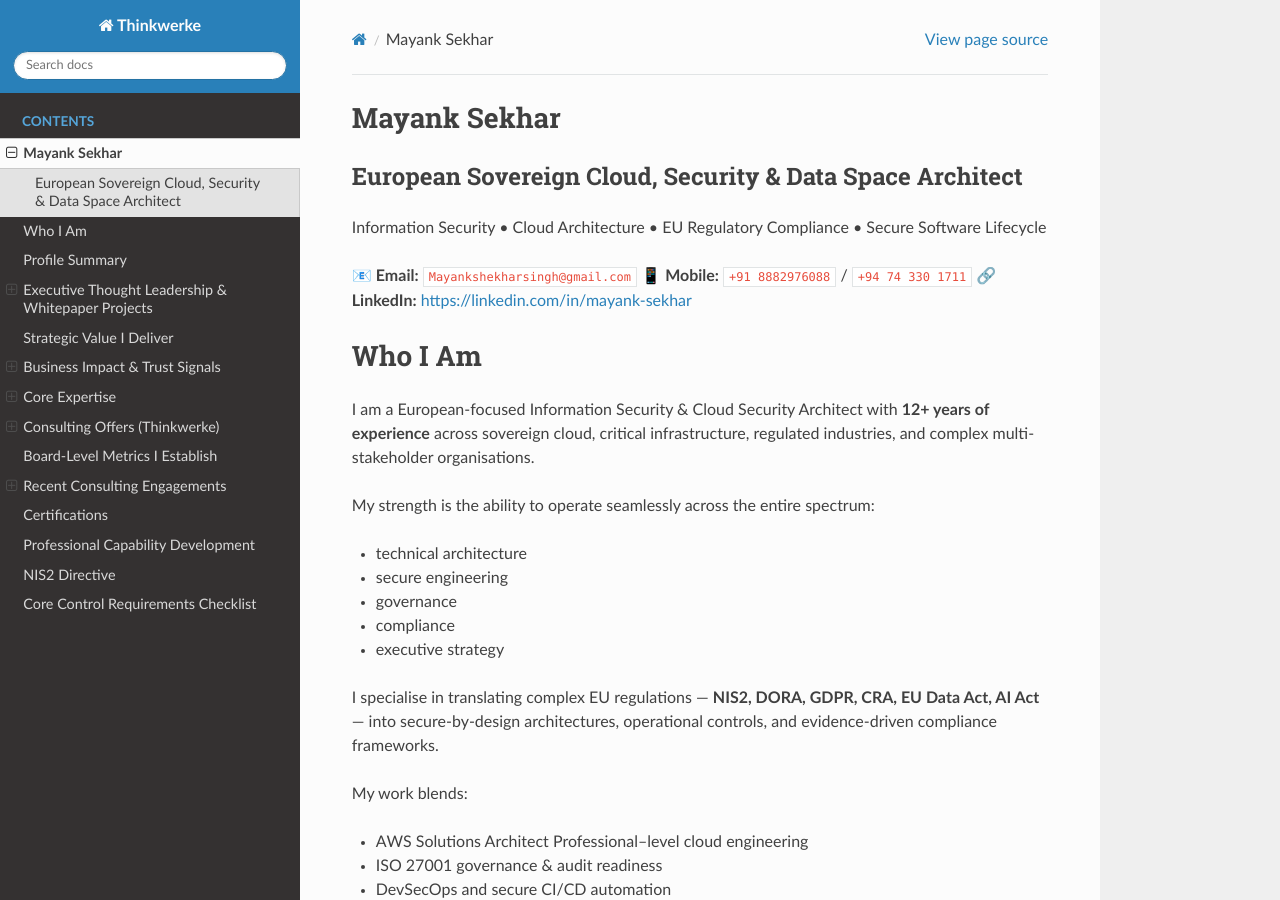
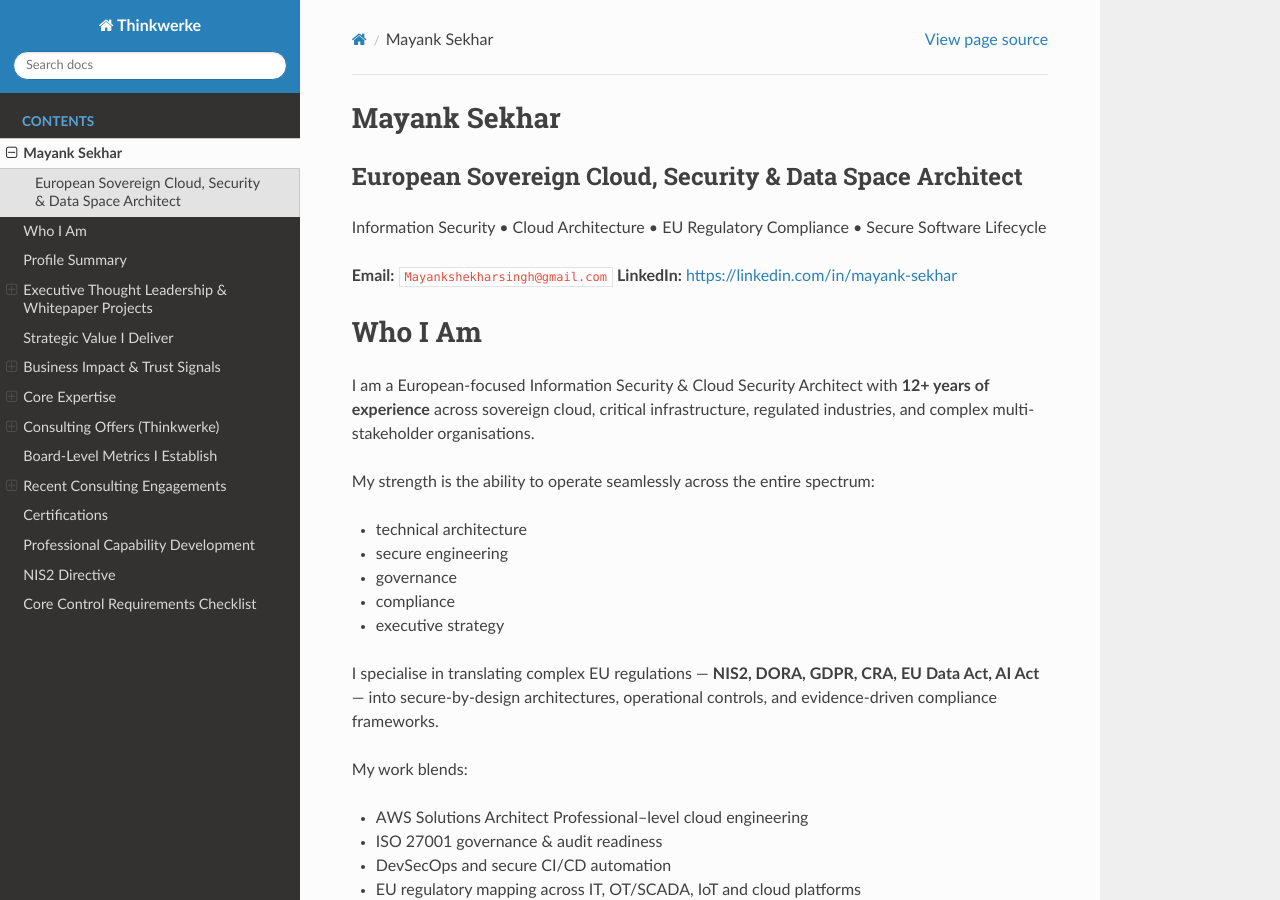
Before and after one commit to Mynkskhr/docs.thinkwerke, a Sphinx documentation site: the page built from docs/source/profile.rst, in a window 1280 px wide and 900 px high. Built offline with Sphinx 7.4.7 and the Read the Docs theme 3.1.0, drawn with Linux system fonts in a browser that asks for light colours.

Commit message:
Update profile.rst

```diff
--- a/docs/source/profile.rst
+++ b/docs/source/profile.rst
@@ -6,9 +6,8 @@ European Sovereign Cloud, Security & Data Space Architect
 
 Information Security • Cloud Architecture • EU Regulatory Compliance • Secure Software Lifecycle
 
-📧 **Email:** ``Mayankshekharsingh@gmail.com``
-📱 **Mobile:** ``+91 8882976088`` / ``+94 74 330 1711``
-🔗 **LinkedIn:** https://linkedin.com/in/mayank-sekhar
+**Email:** ``Mayankshekharsingh@gmail.com``
+**LinkedIn:** https://linkedin.com/in/mayank-sekhar
 
 Who I Am
 ========
```
